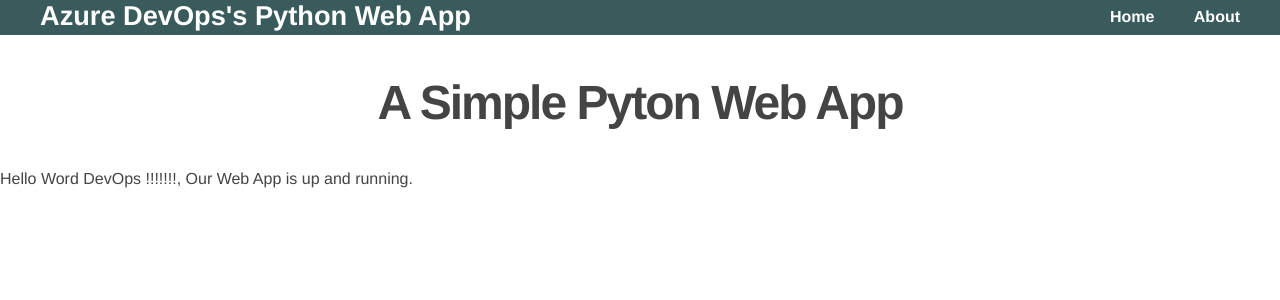
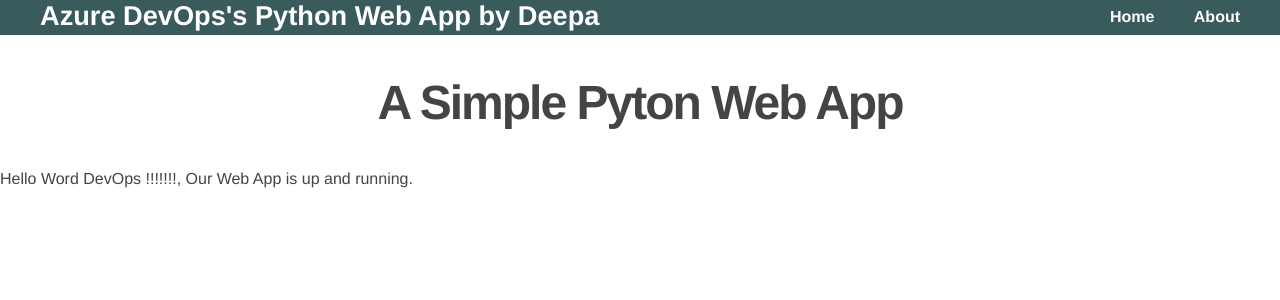
Before and after one commit to prank061989/danske-pythonApp, a Flask app: page / in a window 1280 px wide. Shown: the top 300 px of the page. Run offline with Flask 2, Linux system fonts and the light colour scheme.

Commit message:
Second commit

```diff
--- a/templates/templates.html
+++ b/templates/templates.html
@@ -2,13 +2,13 @@
 <html lang="en" dir="ltr">
  <head>
    <meta charset="utf-8">
-   <title>iure DevOps's Python Web App</title>
+   <title>e DevOps's Python Web App</title>
    <link rel="stylesheet" href="{{ url_for('static',     filename='css/main.css') }}">
  </head>
  <body>
     <header>
       <div class="container">
-        <h1 class="logo">Azure DevOps's Python Web App</h1>
+        <h1 class="logo">Azure DevOps's Python Web App by Deepa</h1>
         <strong><nav>
           <ul class="menu">
             <li><a href="{{ url_for('home') }}">Home</a></li>
```
